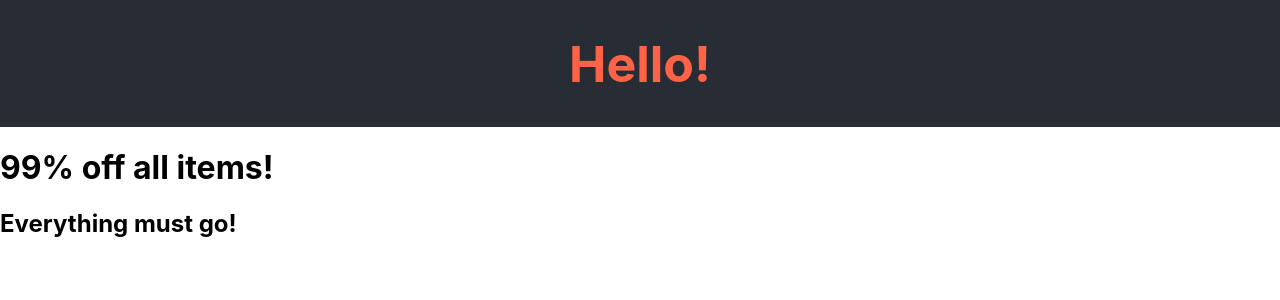
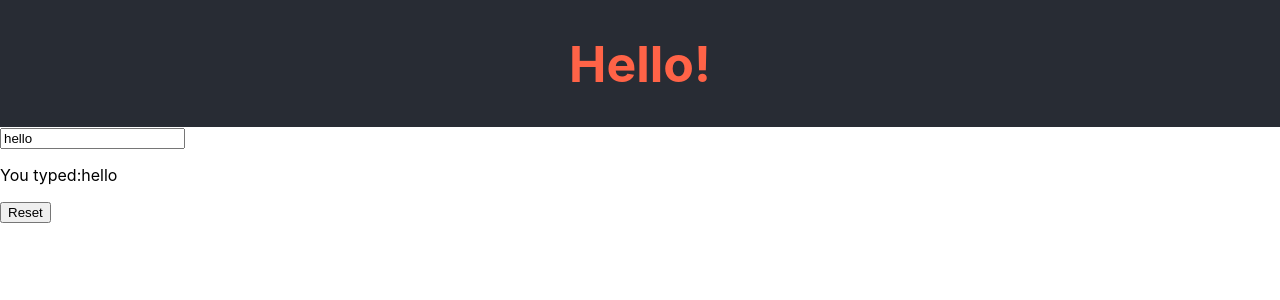
Before and after one commit to MariGsp/react-basics, a React (Create React App) app: page / in a window 1280 px wide. Shown: the top 300 px of the page. Built offline with nearby package versions, Linux system fonts and the light colour scheme.

Commit message:
Add input component

```diff
--- a/src/App.jsx
+++ b/src/App.jsx
@@ -1,16 +1,16 @@
-import React from 'react';
+// import React from 'react';
 // import logo from './logo.svg';
 import './App.css';
 
 // Component
 import Heading from './components/Heading';
-import Promo from './components/Promo';
+import InputComponent from './components/InputComponent';
 
 const App = () => {
   return (
     <div>
       <Heading />
-      <Promo />
+      <InputComponent />
     </div>
   );
 };
--- /dev/null
+++ b/src/components/InputComponent.jsx
@@ -0,0 +1,23 @@
+/* eslint-disable no-trailing-spaces */
+import { useState } from 'react';
+
+const InputComponent = () => {
+  const [inputText, setText] = useState('hello');
+
+  function handleChange(e) {
+    setText(e.target.value);
+  }
+
+  return (
+    <>
+      <input value={inputText} onChange={handleChange} />
+      <p>
+        You typed:
+        {inputText}
+      </p>
+      <button type="button" onClick={() => setText('hello')}>Reset</button>
+    </>
+  );
+};
+
+export default InputComponent;
```
